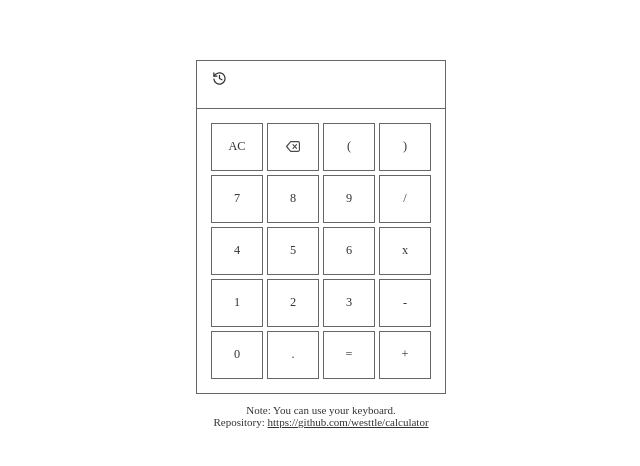
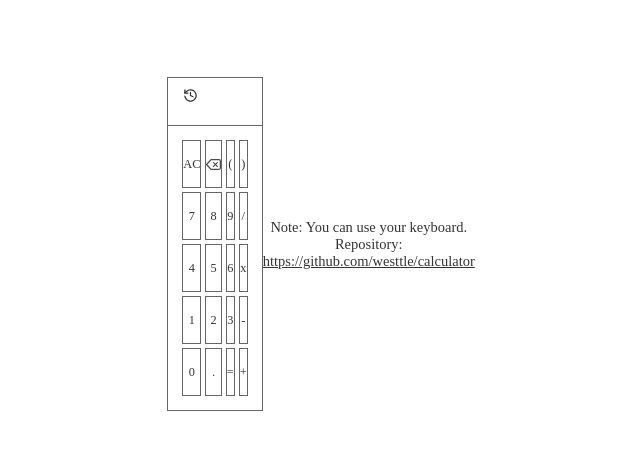
Before and after one commit to westtle/calculator, a plain HTML site: page index.html in a window 1280 px wide. Shown: the part 156-622 px from the top of the page, without its empty margins (319-959 px from the left). Drawn offline with Linux system fonts and the light colour scheme.

Commit message:
renamed .__notice & moved it

```diff
--- a/assets/styles/style.css
+++ b/assets/styles/style.css
@@ -158,7 +158,7 @@ main {
 
 /* Notice / Link */
 
-.__notice {
+#notice {
 	margin-top: 0.625rem;
 	padding: 0 var(--unit-one);
 	font-size: var(--font-size-second);
--- a/index.html
+++ b/index.html
@@ -48,12 +48,12 @@
             	<span>=</span>
             	<span>+</span>
             </div>
-            <div class="__notice">
-            	Note: You can use your keyboard.
-            	<br>
-				Repository: <a href="https://github.com/westtle/calculator" target="_blank">https://github.com/westtle/calculator</a>
-            </div>
 		</div>
+        <div id="notice">
+        	Note: You can use your keyboard.
+        	<br>
+			Repository: <a href="https://github.com/westtle/calculator" target="_blank">https://github.com/westtle/calculator</a>
+        </div>
 	</main>
 
 	<script type="text/javascript" src="assets/scripts/script.min.js"></script>
```
